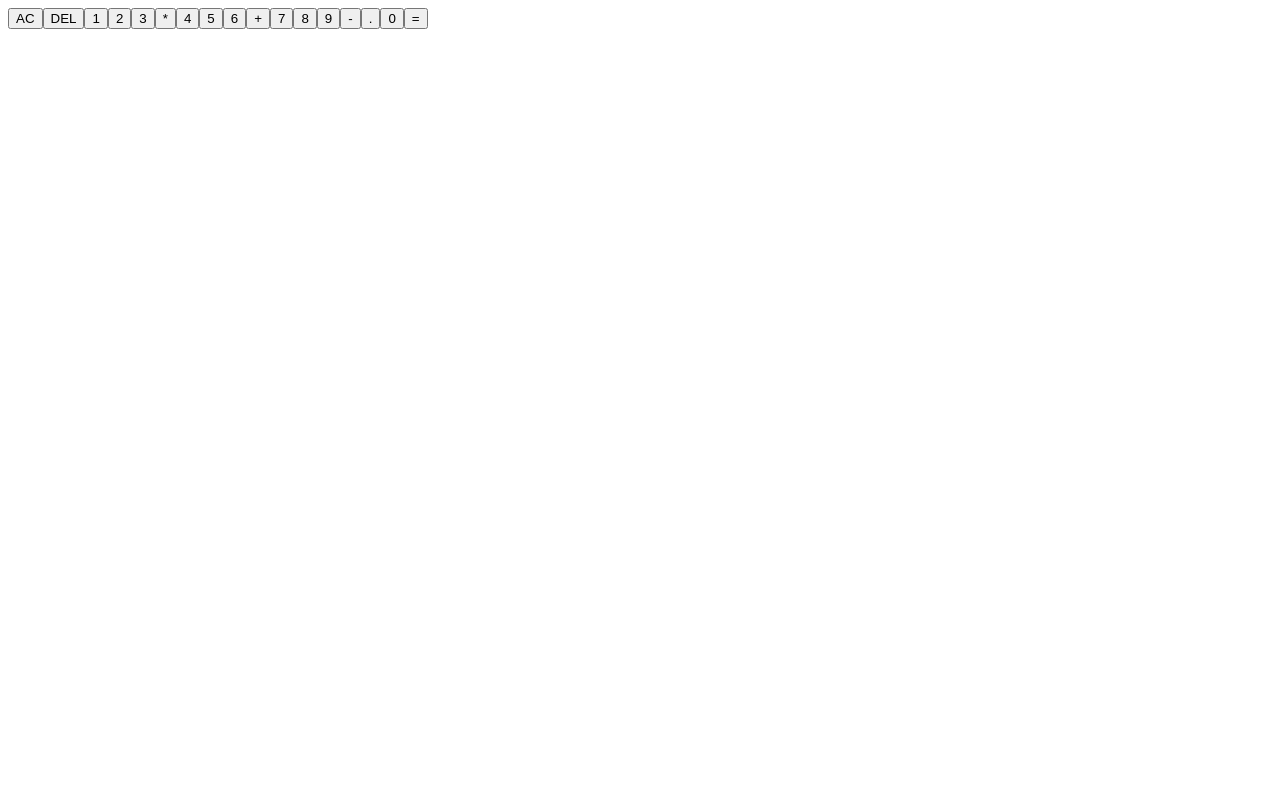
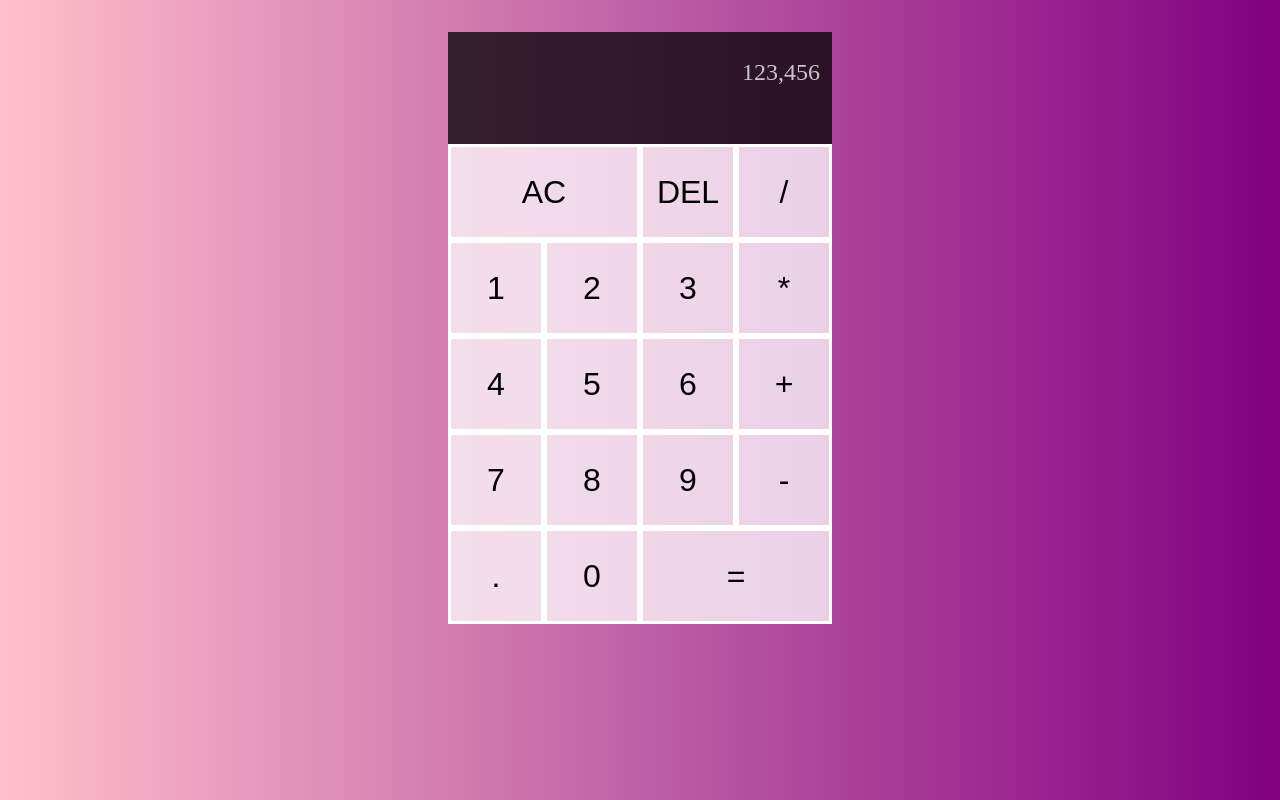
Before and after one commit to lucas-norris/calculator, a React app: page / in a window 1280 px wide. Built offline with nearby package versions, Linux system fonts and the light colour scheme.

Commit message:
add styling

```diff
--- a/App.js
+++ b/App.js
@@ -1,14 +1,16 @@
 import React from 'react'
+import './main.css'
 
 function App() {
   return (
     <div className="calculator-grid">
       <div className="output">
-        <div className="previous-operand"></div>
+        <div className="previous-operand">123,456</div>
         <div className="current-operand"></div>
       </div>
       <button className="span-two">AC</button>
       <button>DEL</button>
+      <button>/</button>
       <button>1</button>
       <button>2</button>
       <button>3</button>
--- a/main.css
+++ b/main.css
@@ -1,3 +1,56 @@
+*, *::before, *::after {
+  box-sizing: border-box;
+}
+
 body {
-  color: aqua;
+  margin: 0;
+  background: linear-gradient(to right, pink, purple );
 }
+
+.calculator-grid {
+  display: grid;
+  margin-top: 2rem;
+  justify-content: center;
+  grid-template-columns: repeat(4, 6rem);
+  grid-template-rows: minmax(7rem, auto) repeat(5, 6rem);
+}
+
+.calculator-grid > button {
+  cursor: pointer;
+  font-size: 2rem;
+  border: solid white;
+  outline: none;
+  background-color: rgba(255, 255, 255, .75);
+}
+
+.calculator-grid > button:hover,
+.calculator-grid > button:focus {
+  background-color: rgba(255, 255, 255, .9)
+
+}
+
+.span-two {
+  grid-column: span 2;
+}
+
+.output {
+  grid-column: 1 / -1;
+  background-color: rgba(0, 0, 0, 0.75);
+  display: flex;
+  flex-direction: column;
+  align-items: flex-end;
+  justify-content: space-around;
+  padding: .75rem;
+  word-wrap: break-word;
+  word-break: break-all;
+}
+
+.output .previous-operand {
+  color: rgba(255, 255, 255, .75);
+  font-size: 1.5rem;
+}
+
+.output .current-operand {
+  color: aliceblue;
+  font-size: 2.5rem;
+}
```
